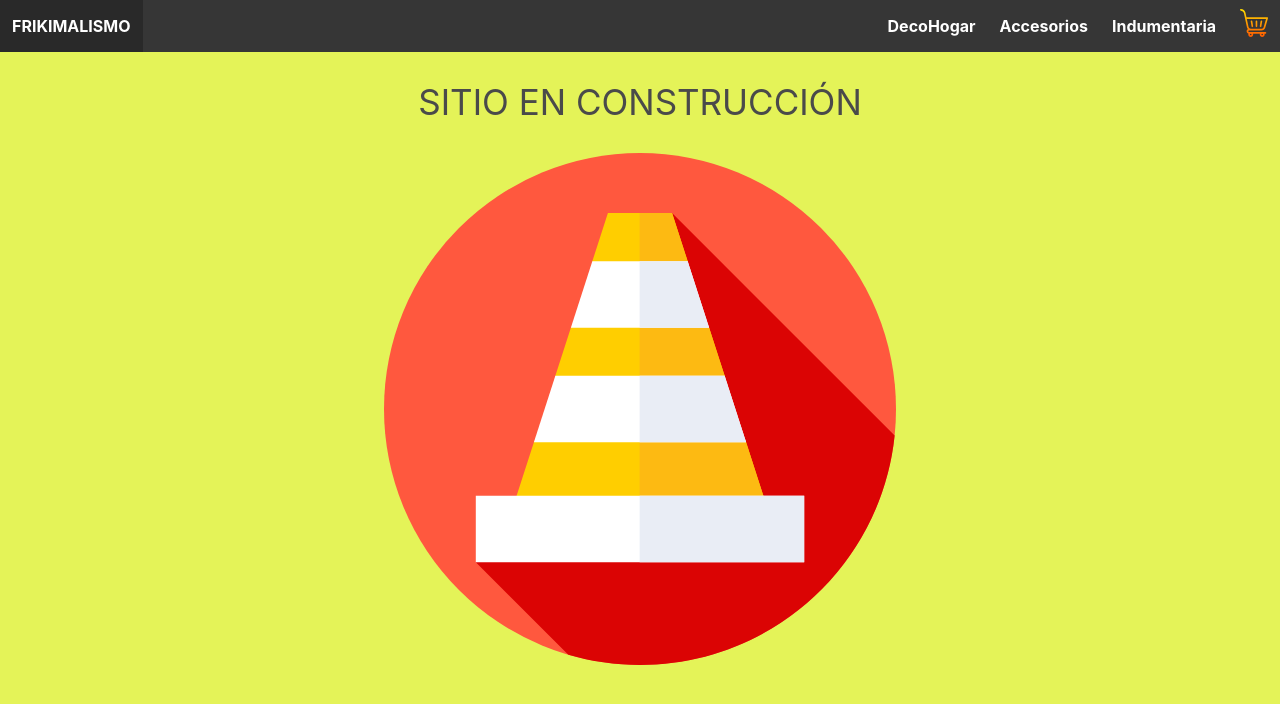
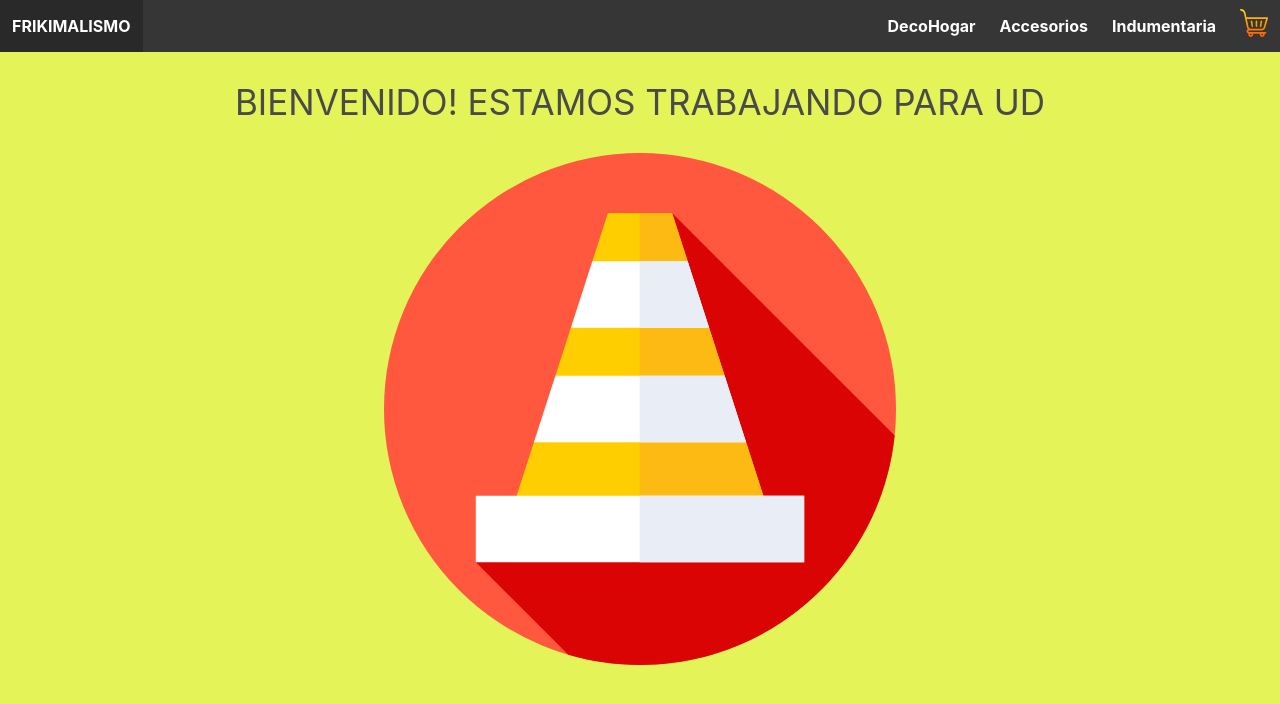
Before and after one commit to cvillar22/frikimalismo, a React (Create React App) app: page / in a window 1280 px wide. Shown: the top 704 px of the page. Built offline with nearby package versions, Linux system fonts and the light colour scheme.

Commit message:
greetings

```diff
--- a/src/App.js
+++ b/src/App.js
@@ -8,7 +8,7 @@ function App() {
   return (
     <div className="App">
      <NavBar />
-     <ItemListContainer />
+     <ItemListContainer greetings="BIENVENIDO! ESTAMOS TRABAJANDO PARA UD" />
     </div>
   );
 }
--- a/src/components/Container/ItemListContainer.jsx
+++ b/src/components/Container/ItemListContainer.jsx
@@ -3,11 +3,13 @@ import 'bulma/css/bulma.min.css';
 import ConoImg from '../../assets/cono.svg';
 
 
-const ItemListContainer = () =>{
+const ItemListContainer = (props) =>{
+
+    const{greetings}=props;
     return(
         <div>
             <div className="avisoInicio p-5">
-                <h1>SITIO EN CONSTRUCCIÓN</h1>
+                <h1>{greetings}</h1>
             </div>
 
             <div>
```
